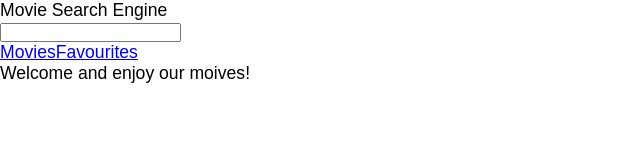
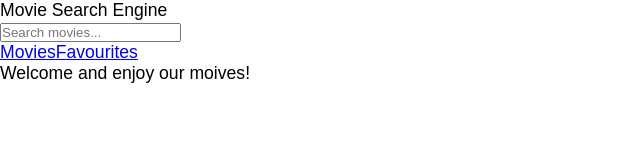
Before and after one commit to kraljic9/react-movie-search-engine, a React (Vite) app in the folder movie-search-engine/: page / in a window 1280 px wide. Shown: the top 160 px of the page, without its empty margins (0-640 px from the left). Built offline with nearby package versions, Linux system fonts and the light colour scheme.

Commit message:
Added search and setSearch params

```diff
--- a/movie-search-engine/src/componants/Navbar.jsx
+++ b/movie-search-engine/src/componants/Navbar.jsx
@@ -1,6 +1,6 @@
 import { Link } from "react-router-dom";
 
-function NavBar() {
+function NavBar({ search, setSearch }) {
   return (
     <>
       <nav>
@@ -8,7 +8,13 @@ function NavBar() {
           <p>Movie Search Engine</p>
         </div>
 
-        <input type="text" className="search-movies-input" />
+        <input
+          type="text"
+          className="search-movies-input"
+          onChange={(e) => setSearch(e.target.value)}
+          value={search}
+          placeholder="Search movies..."
+        />
 
         <div className="links">
           <Link to="movies">Movies</Link>
```
